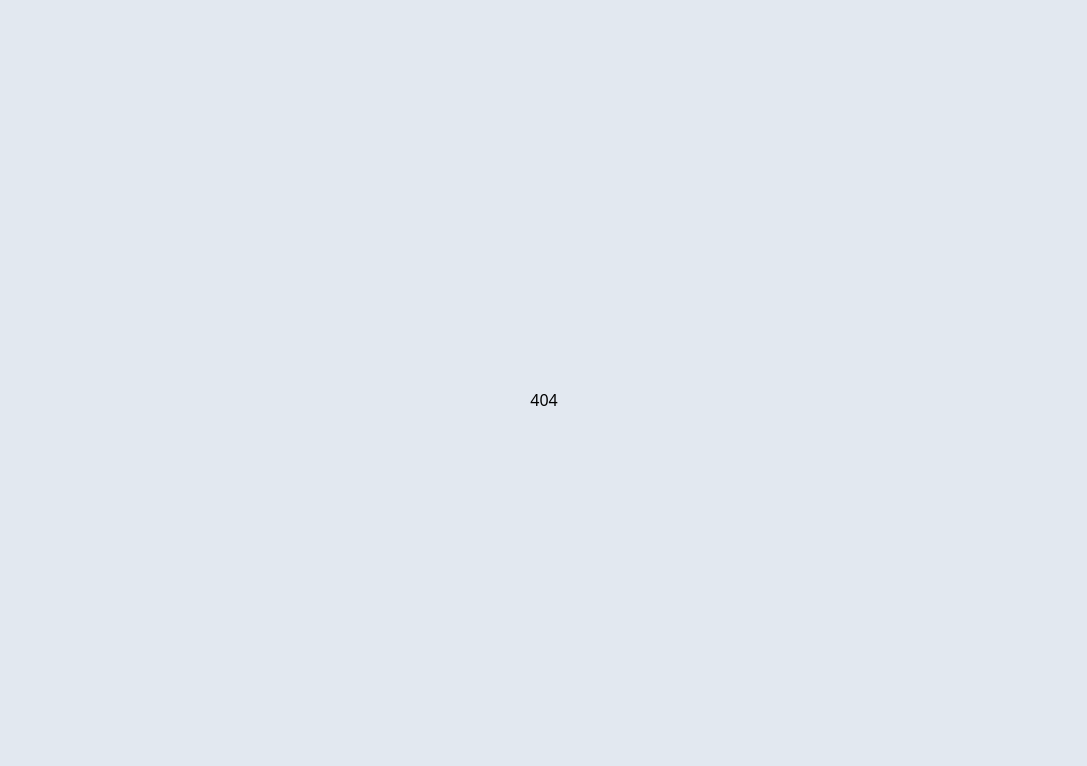
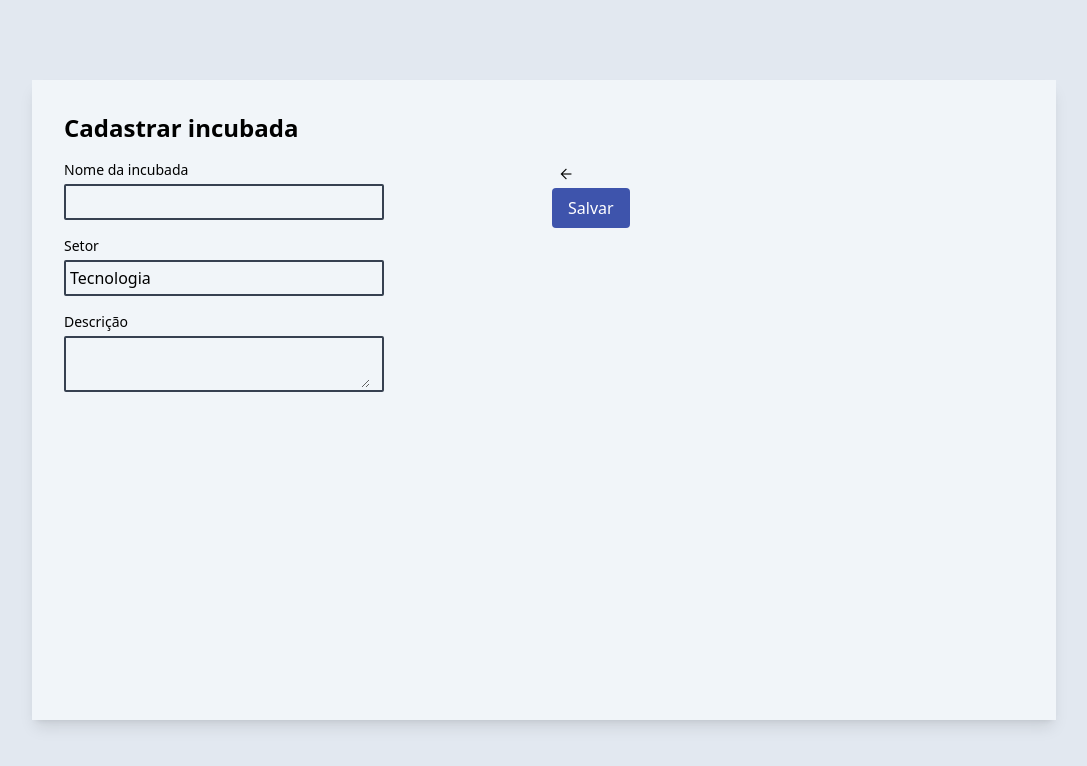
Before and after one commit to metodos-ageis/projeto-startups, a React (Vite) app: page /register-company in a window 1280 px wide. Before the commit this address had no page. Shown: the top 766 px of the page, without its empty margins (96-1183 px from the left). Built offline with nearby package versions, Linux system fonts and the light colour scheme.

Commit message:
starting register company page

```diff
--- a/src/App.tsx
+++ b/src/App.tsx
@@ -2,7 +2,7 @@ import { QueryClientProvider } from "@tanstack/react-query";
 import { ReactQueryDevtools } from "@tanstack/react-query-devtools";
 import { createBrowserRouter, RouterProvider } from "react-router-dom";
 
-import { Home, Login, NotFound, Register } from "./pages";
+import { Home, Login, NotFound, Register, RegisterCompany } from "./pages";
 import { AppQueryClient } from "./services";
 
 import "./i18next";
@@ -11,6 +11,7 @@ const router = createBrowserRouter([
   { path: "/", element: <Home />, errorElement: <NotFound /> },
   { path: "login", element: <Login /> },
   { path: "register", element: <Register /> },
+  { path: "register-company", element: <RegisterCompany /> },
 ]);
 
 function App() {
--- /dev/null
+++ b/src/components/atoms/TextArea.tsx
@@ -0,0 +1,46 @@
+import { InputHTMLAttributes, ReactNode, useMemo } from "react";
+
+import { classnames, getId } from "@/utils";
+
+export interface TextAreaProps extends InputHTMLAttributes<HTMLTextAreaElement> {
+  label?: string;
+  startIcon?: ReactNode;
+  endIcon?: ReactNode;
+}
+
+function TextArea({ className, label, startIcon, endIcon, ...props }: TextAreaProps) {
+  const id = useMemo(() => props.id ?? getId(), [props.id]);
+  return (
+    <div className={classnames("group flex flex-col gap-1", className)}>
+      {label && (
+        <label
+          className="text-sm group-focus-within:text-primary transition-[color] duration-300"
+          htmlFor={id}
+        >
+          {label}
+        </label>
+      )}
+      <div
+        className={classnames(
+          "border-2 border-gray-700 rounded-sm",
+          "group-focus-within:border-primary transition-[border-color] duration-300",
+          "w-full flex gap-2 items-center px-1"
+        )}
+      >
+        <div className="flex items-center justify-center group-focus-within:text-primary transition-[color] duration-300">
+          {startIcon}
+        </div>
+        <textarea
+          id={id}
+          className="py-1 my-0.5 text-sm outline-none w-full bg-transparent"
+          {...props}
+        />
+        <div className="flex items-center justify-center group-focus-within:text-primary transition-[color] duration-300">
+          {endIcon}
+        </div>
+      </div>
+    </div>
+  );
+}
+
+export default TextArea;
--- a/src/components/atoms/index.ts
+++ b/src/components/atoms/index.ts
@@ -4,5 +4,6 @@ export { default as Input } from "./Input";
 export { default as Button } from "./Button";
 export { default as Icon } from "./Icon";
 export { default as Link } from "./Link";
+export { default as TextArea } from "./TextArea";
 
 export type { InputProps } from "./Input";
--- /dev/null
+++ b/src/components/molecules/Selector.tsx
@@ -0,0 +1,70 @@
+import { Listbox } from "@headlessui/react";
+import { useState, useMemo } from "react";
+
+import { classnames, getId } from "@/utils";
+
+export interface SelectorItem<T extends React.Key> {
+  id: T;
+  name: string;
+  disabled?: boolean;
+}
+
+interface Props<T extends React.Key> {
+  label?: string;
+  items: SelectorItem<T>[];
+}
+
+function Selector<T extends React.Key>({ label, items }: Props<T>) {
+  const id = useMemo(() => getId(), []);
+  const [selected, setSelected] = useState(items[0]);
+
+  return (
+    <div className={classnames("group flex flex-col gap-1")}>
+      {label && (
+        <label
+          className="text-sm group-focus-within:text-primary transition-[color] duration-300"
+          htmlFor={id}
+        >
+          {label}
+        </label>
+      )}
+      <Listbox
+        value={selected}
+        onChange={(e) => {
+          console.log("e", e);
+          setSelected(e);
+        }}
+      >
+        <Listbox.Button
+          className={classnames(
+            "border-2 border-gray-700 rounded-sm",
+            "w-full flex gap-2 items-center px-1",
+            "focus-within:border-primary transition-[border-color] duration-300 py-1"
+          )}
+        >
+          {selected?.name ?? "-"}
+        </Listbox.Button>
+        <Listbox.Options className="bg-slate-100 shadow-md">
+          {items.map((item) => (
+            <Listbox.Option
+              key={item.id}
+              value={item}
+              disabled={item.disabled}
+              className={({ active, selected }) =>
+                classnames(
+                  active && "bg-slate-200",
+                  "text-sm p-4 cursor-pointer",
+                  selected && "text-primary"
+                )
+              }
+            >
+              {item.name}
+            </Listbox.Option>
+          ))}
+        </Listbox.Options>
+      </Listbox>
+    </div>
+  );
+}
+
+export default Selector;
--- a/src/components/molecules/index.ts
+++ b/src/components/molecules/index.ts
@@ -1 +1,5 @@
 export { default as PasswordInput } from "./PasswordInput";
+export { default as Selector } from "./Selector";
+export { default as IconButton } from "./IconButton";
+
+export type { SelectorItem } from "./Selector";
--- /dev/null
+++ b/src/pages/RegisterCompany/RegisterCompany.tsx
@@ -0,0 +1,49 @@
+import { useTranslation } from "react-i18next";
+
+import { Text, Input, TextArea, Button, Icon } from "@/components/atoms";
+import { Selector, IconButton } from "@/components/molecules";
+import type { SelectorItem } from "@/components/molecules";
+import { useFormState } from "@/hooks";
+
+
+const sectors: SelectorItem<string>[] = [
+  { id: "tech", name: "Tecnologia" },
+  { id: "data", name: "Dados" },
+]
+
+function RegisterCompany() {
+  const { t } = useTranslation("registerStartup");
+
+  const [name, setName] = useFormState("");
+
+  return (
+    <div className="flex items-center justify-center h-screen p-8">
+      <div className="max-w-5xl max-h-[80vh] h-full w-full bg-slate-100 shadow-lg p-8">
+        <Text variant="h3" className="pb-4">
+          {t("Title")}
+        </Text>
+        <div className="grid grid-rows-1 grid-cols-2 gap-4">
+          <div className="w-80 flex flex-col gap-4">
+            <Input name="startup-name" type="text" label={t("Form.Name")} onChange={setName} value={name} />
+            <Selector items={sectors} label="Setor" />
+            <TextArea label="Descrição" />
+          </div>
+          <div className="w-80">
+            <IconButton>
+              <Icon>
+                arrow_back
+              </Icon>
+            </IconButton>
+
+            <Button variant="contained">
+              Salvar
+            </Button>
+
+          </div>
+        </div>
+      </div>
+    </div>
+  );
+}
+
+export default RegisterCompany;
--- /dev/null
+++ b/src/pages/RegisterCompany/index.ts
@@ -0,0 +1 @@
+export { default as RegisterCompany } from "./RegisterCompany";
--- a/src/pages/index.ts
+++ b/src/pages/index.ts
@@ -2,3 +2,4 @@ export { Home } from "./Home";
 export { Login } from "./Login";
 export { NotFound } from "./NotFound";
 export { Register } from "./Register";
+export { RegisterCompany } from "./RegisterCompany"
--- a/src/translations/pt-BR/index.ts
+++ b/src/translations/pt-BR/index.ts
@@ -1,2 +1,3 @@
 export { default as common } from "./common";
 export { default as login } from "./login";
+export { default as registerStartup } from "./register-startup";
--- /dev/null
+++ b/src/translations/pt-BR/register-startup.ts
@@ -0,0 +1,6 @@
+export default {
+  Title: "Cadastrar incubada",
+  Form: {
+    Name: "Nome da incubada",
+  }
+};
```
